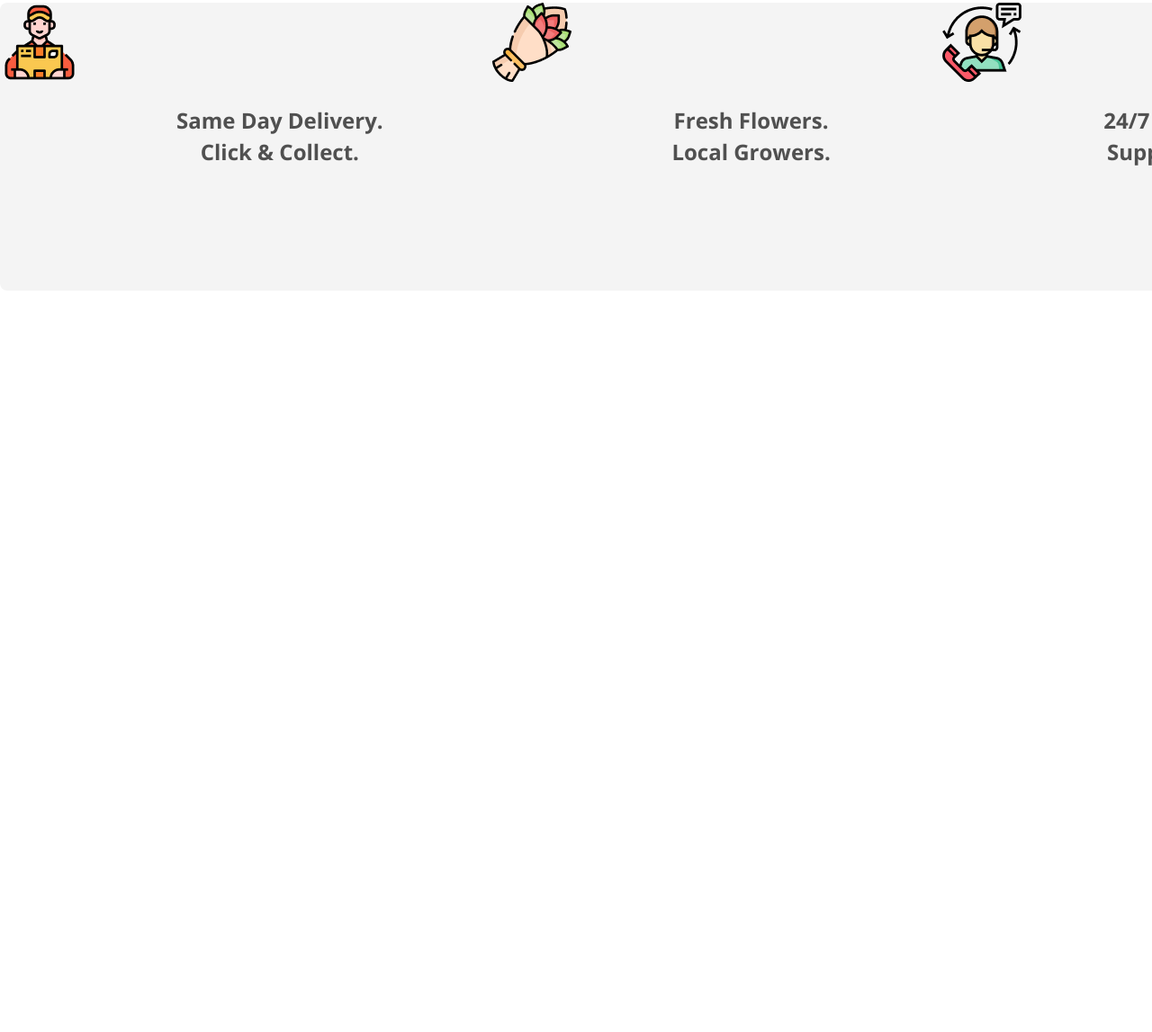
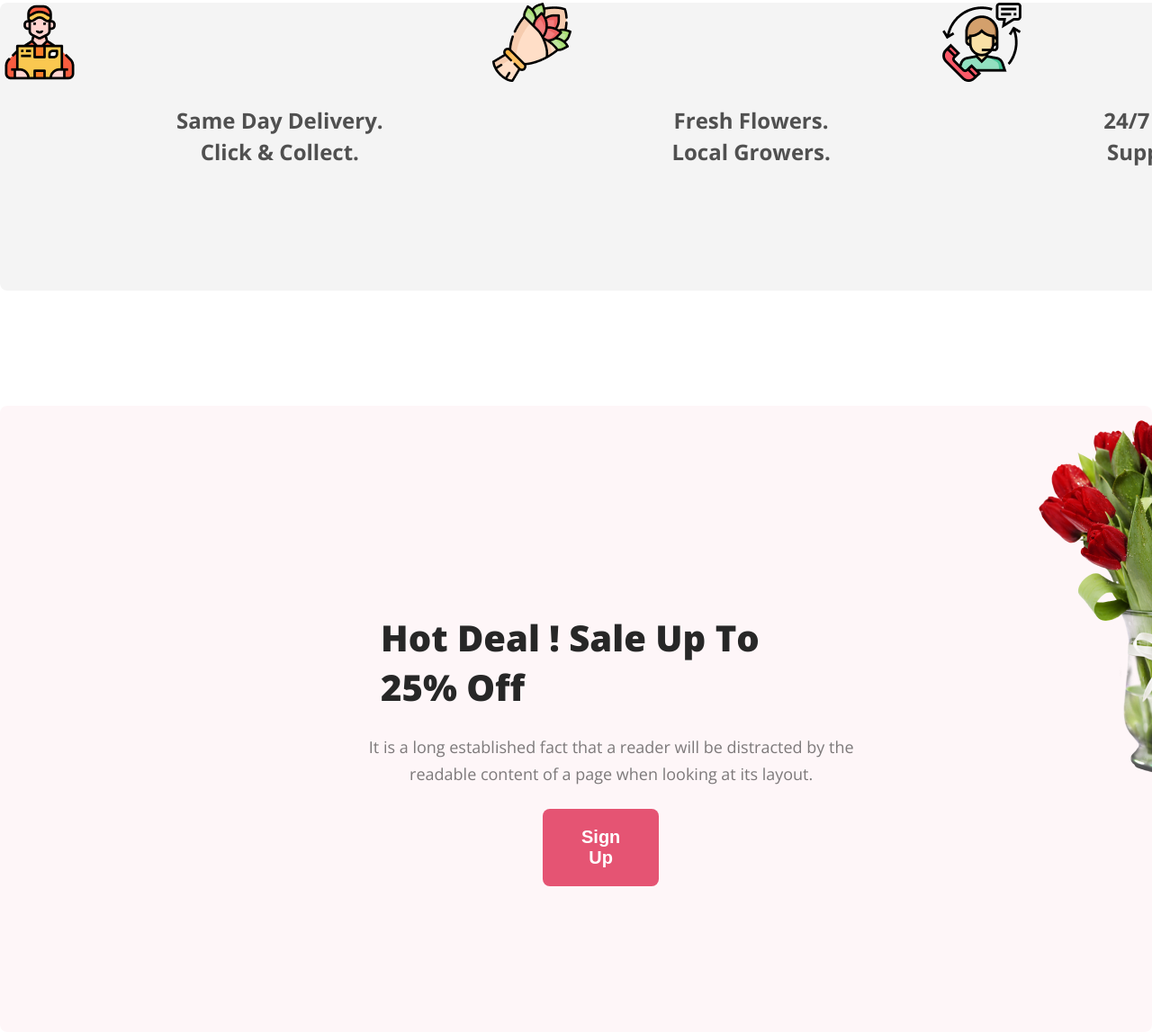
Before and after one commit to tarekibnkhayer/assignment1, a plain HTML site: page index.html in a window 1280 px wide. Shown: the part 2060-3207 px from the top of the page at 90% size. Before the commit the page ends 2383 px from the top, so only its background shows below. Drawn offline with nearby package versions, Linux system fonts and the light colour scheme.

Commit message:
hot deal section created

```diff
--- a/index.html
+++ b/index.html
@@ -18,7 +18,7 @@
     <header><div class="header-container">
      <div> <h1 class="header-title">  Let's make beautiful flowers a part of your life.</h1>
       <p class="header-description">It is a long established fact that a reader will be distracted by the readable content of a page when looking at its layout. The point of using Lorem Ipsum is that it has a more-or-less normal distribution of letters.</p>
-      <button class="btn-primary"><span id="shop-now"> Shop Now</span></button></div>
+      <button class="btn-primary" ><span class="btn-text"> Shop Now</span></button></div>
       <img src="Flower Asset/pngwing 10.png" alt="flower image loading" class="red-rose"></div>
     </header>
     <!-- main section -->
@@ -43,6 +43,11 @@
       <div> <div class="service-icon"><img src="Flower Asset/Group 58.png" alt=""><p class="service-description">Fresh Flowers. Local Growers.</p></div></div>
        <div> <div class="service-icon"><img src="Flower Asset/Group 59.png" alt=""><p class="service-description">24/7 Free Support.</p></div></div>
     </div>
+    <!-- hot deal section -->
+    <div class="hot-deal"><div><h1 class="hot-deal-title">Hot Deal ! Sale Up To 25% Off</h1>
+    <p class="hot-deal-description">It is a long established fact that a reader will be distracted by the readable content of a page when looking at its layout.</p><button class="btn-secondary" ><span class="btn-text">Sign Up</span></button></div>
+    <div>
+<img src="Flower Asset/pngwing 8.png" alt=""></div></div>
     </main>
     <!-- footer section -->
     <footer>
--- a/style.css
+++ b/style.css
@@ -34,10 +34,10 @@ margin: 0px 1046px 32px 240px;
 .btn-primary{
     border-radius: 8px;
 background: #E55473;
+padding: 20px 43px;
 margin: 0 1503px 147px 240px;
-padding: 20px 43px;
 }
-#shop-now{
+.btn-text{
     color: #FFF;
 font-size: 20px;
 font-weight: 700;
@@ -115,4 +115,34 @@ line-height: 35px;
 margin-top: 20px;
 padding: 0px 100px 87px 175px;
 }
+/* hot deal section */
+.btn-secondary{
+    border-radius: 8px;
+background: #E55473;
+padding: 20px 43px;
+}
+.hot-deal{
+    display: flex;
+    border-radius: 8px;
+background: rgba(229, 84, 115, 0.05);
+margin-top:128px ;
+justify-content: space-around;
+}
+.hot-deal-title{
+    color: #272727;
+font-size: 40px;
+font-weight: 800;
+margin: 230px 215px 24px 423px;
+}
+.hot-deal-description{
+    color: rgba(39, 39, 39, 0.60);
+text-align: center;
+font-size: 18px;
+font-weight: 400;
+line-height: 30px;
+margin: 0 186px 24px 395px;
+}
+.btn-secondary{
+    margin: 0 417px 162px 603px;
+}
 /* footer section work */
```
